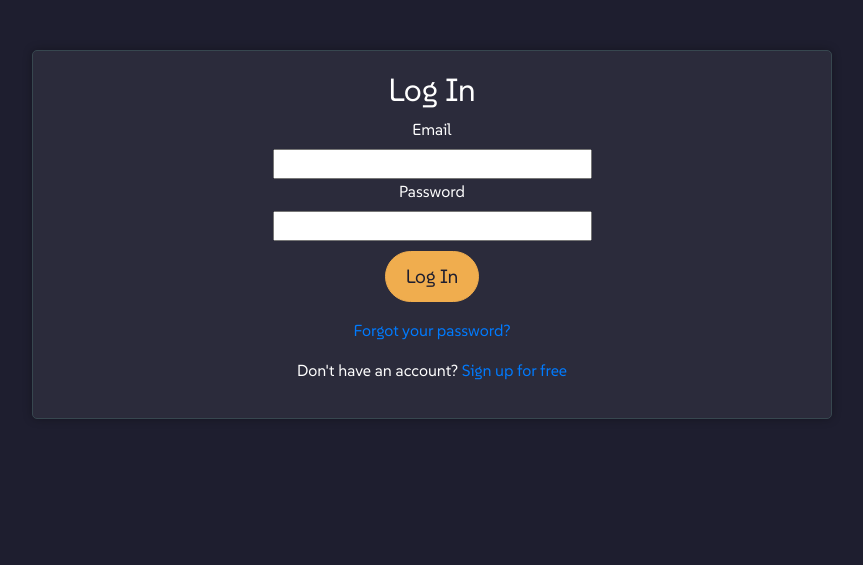
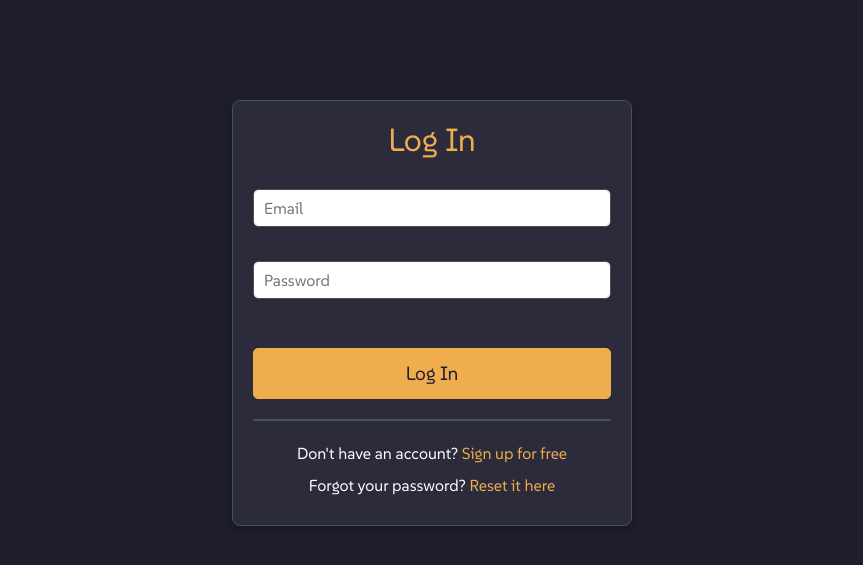
Before and after one commit to Nickydoesthings/YouTube-Scribe, a Flask app: page /login in a window 1280 px wide. Shown: the part 60-625 px from the top of the page, without its empty margins (208-1071 px from the left). Run offline with Flask 3, Linux system fonts and the light colour scheme; some libraries are stand-ins or nearby versions.

Commit message:
updates to login style. Applying similar updates to signup, reset_password, and reset_password_request.

```diff
--- a/static/styles.css
+++ b/static/styles.css
@@ -50,14 +50,13 @@ body {
 
 /* Form Elements */
 .form-group {
-    margin-bottom: 15px;
+    margin-bottom: 5px;
 }
 
 .form-group label {
     font-weight: bold;
     color: #cfd8dc; /* Lighter text color */
     display: block;
-    margin-bottom: 10px;
     text-align: left;
 }
 
@@ -65,12 +64,98 @@ body {
 .form-control {
     width: 100%;
     padding: 10px;
-    margin-bottom: 20px;
+    margin-bottom: 5px;
     border-radius: 5px;
     border: 1px solid #495057;
-    background-color: #2b2b3b;
+    background-color: #ffffff;
     color: #ffffff;
     font-size: 16px;
+}
+
+.form-control:focus {
+    background-color: #ffffff;
+    color: #1e1e2f;
+}
+
+/* Ensure password fields retain correct "dot" display */
+input[type="password"] {
+    color: #1e1e2f;  /* Use dark color for password fields to keep dots visible */
+}
+
+input[type="text"],
+input[type="email"] {
+    color: #1e1e2f;  /* Ensure normal text fields have dark text */
+}
+
+/* Focus state remains consistent */
+.form-control:focus {
+    background-color: #ffffff;
+    color: #1e1e2f;  /* Keep dark text color for focused fields */
+}
+
+.form-group-btn {
+    margin-top: 20px;
+}
+
+.form-group-btn .btn-primary {
+    background-color: #f0ad4e;
+    border-color: #f0ad4e;
+    border-radius: 30px;
+    color: #1e1e2f;
+    margin-top: 10px;
+}
+
+.form-group-btn .btn-primary:hover {
+    background-color: #e09d3c;
+    border-color: #e09d3c;
+}
+
+.form-group-btn .btn-primary:active {
+    background-color: #d18b2f !important;
+    color: #000000 !important;
+}
+
+.form-group-btn .btn-block {
+    display: block;
+    width: 100%;
+    padding: 10px 0;
+    border-radius: 5px;
+}
+
+.login-container {
+    max-width: 400px;
+    margin: 100px auto;
+    padding: 20px;
+    background-color: #2b2b3b; /* Matches the dark background */
+    border: 1px solid #495057; /* Subtle border */
+    border-radius: 8px; /* Rounded corners */
+    box-shadow: 0 4px 12px rgba(0, 0, 0, 0.3); /* Subtle shadow */
+    text-align: center; /* Center text within */
+}
+
+.login-container p {
+    margin-bottom: 8px; /* Less margin between link sections */
+}
+
+.login-container h2 {
+    margin-bottom: 30px;
+    color: #f0ad4e;
+}
+
+/* Divider between the login button and links */
+.login-divider {
+    border: 1px solid #495057;
+    margin: 20px 0;
+}
+
+/* Links below the form */
+.login-container a {
+    color: #f0ad4e;
+    text-decoration: none;
+}
+
+.login-container a:hover {
+    text-decoration: underline;
 }
 
 /* Button Styles */
@@ -95,6 +180,11 @@ body {
     border-color: #e09d3c;
 }
 
+.btn-primary:active {
+    background-color: #d18b2f !important; /* Color when the button is clicked */
+    color: #000000 !important; /* Text color when clicked */
+}
+
 .btn-secondary {
     background-color: #555;
     border-color: #555;
@@ -107,6 +197,12 @@ body {
     border-color: #545b62;
 }
 
+.btn-block {
+    display: block;
+    width: 100%;
+    padding: 10px 0;
+    border-radius: 5px;
+}
 
 /* Alerts and Messages */
 .alert {
--- a/templates/login.html
+++ b/templates/login.html
@@ -1,6 +1,8 @@
 {% extends "base.html" %}
+{% set no_container = True %}  <!-- Disable the base container -->
 
 {% block content %}
+<div class="login-container">
     <h2>Log In</h2>
 
     <!-- Flash messages -->
@@ -16,17 +18,20 @@
 
     <form method="POST" action="{{ url_for('login') }}">
         {{ form.hidden_tag() }}
-        <div>
-            {{ form.email.label }}<br>
-            {{ form.email(size=32) }}<br>
-            {{ form.password.label }}<br>
-            {{ form.password(size=32) }}<br>
-            {{ form.submit(class="btn btn-primary") }}
+        <div class="form-group">
+            {{ form.email(size=32, class="form-control", placeholder="Email") }}<br>
+        </div>
+        <div class="form-group">
+            {{ form.password(size=32, class="form-control", placeholder="Password") }}<br>
+        </div>
+        <div class="form-group-btn">
+            {{ form.submit(class="btn btn-primary btn-block") }}
         </div>
     </form>
 
-    <p class="mt-3">
-        <a href="{{ url_for('reset_password_request') }}">Forgot your password?</a>
-    </p>
-    <p class="mt-3">Don't have an account? <a href="{{ url_for('signup') }}">Sign up for free</a></p>
+    <hr class="login-divider">
+
+    <p>Don't have an account? <a href="{{ url_for('signup') }}">Sign up for free</a></p>
+    <p>Forgot your password? <a href="{{ url_for('reset_password_request') }}">Reset it here</a></p>
+</div>
 {% endblock %}
--- a/templates/reset_password_request.html
+++ b/templates/reset_password_request.html
@@ -20,6 +20,8 @@
             <p>Enter your email in the box below to receive a password reset link.</p>
             {{ form.email(class="form-control", placeholder="Enter your email", required=True) }}
         </div>
-        <button type="submit" class="btn btn-primary mt-3">{{ form.submit.label.text }}</button>
+        <div class="form-group-btn">
+            {{ form.submit(class="btn btn-primary btn-block") }}
+        </div>
     </form>
 {% endblock %}
```
Also changed, not shown: templates/reset_password.html (+18 -7 lines), templates/signup.html (+18 -8 lines).
